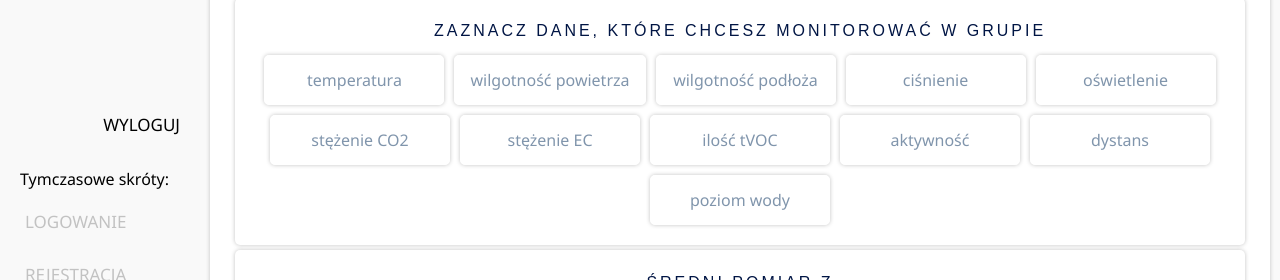
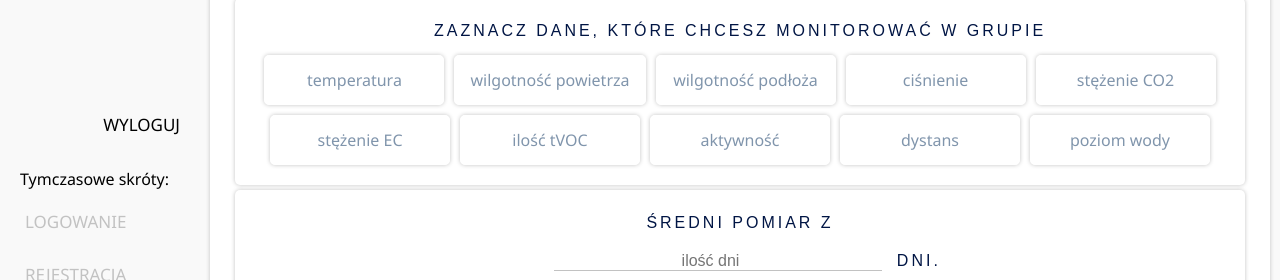
Before and after one commit to elenerandarill/iot-app-front, a React (Create React App) app: page /add/groups-of-sensors in a window 1280 px wide. Shown: the part 428-708 px from the top of the page. Built offline with nearby package versions, Linux system fonts and the light colour scheme.

Commit message:
Reevaluating of code. Displaying choices for edit view.

```diff
--- a/src/App.js
+++ b/src/App.js
@@ -15,6 +15,8 @@ import TeamMemberDetails from "./components/views/teamMemberDetails";
 import Test from "./components/views/test";
 import AddGroupOfSensors from "./components/views/addGroupOfSensors";
 import EditAssigned from "./components/editAssigned";
+import EditSensor from "./components/views/editSensor";
+import EditGroupOfSensors from "./components/views/editGroupOfSensors";
 // import PopAlerts from "./components/PopAlerts";
 // import {Notifications} from "react-push-notification";
 
@@ -32,11 +34,11 @@ function App() {
                         <Route path="/alerts" component={Alerts}/>
                         <Route path="/sensors" exact component={Sensors}/>
                         <Route path="/sensors/:id" exact component={SensorDetails}/>
-                        <Route path="/sensors/:id/edit" exact component={EditAssigned}/>
+                        <Route path="/sensors/:id/edit" exact component={EditSensor}/>
                         <Route path="/groups-of-sensors/" exact component={GroupsOfSensors}/>
                         <Route path="/add/groups-of-sensors" exact component={AddGroupOfSensors}/>
                         <Route path="/groups-of-sensors/:id" exact component={GroupDetails}/>
-                        <Route path="/groups-of-sensors/:id/edit" exact component={EditAssigned}/>
+                        <Route path="/groups-of-sensors/:id/edit" exact component={EditGroupOfSensors}/>
                         <Route path="/team" exact component={Team}/>
                         <Route path="/team/:id" component={TeamMemberDetails}/>
                         <Route path="/contact" component={Contact}/>
--- a/src/FakeBackend/getGroupsOfSensors.js
+++ b/src/FakeBackend/getGroupsOfSensors.js
@@ -34,6 +34,9 @@ const getGroupsOfSensors = [
         measurements: { avTemp: 18, avHumid: 45, avWind: 15},
         notes: "tu będzie jakaś ważna notatka"
     },
-]
+].map(groupOfSensors => {
+    groupOfSensors.getDisplayName = () => groupOfSensors.name
+    return groupOfSensors
+})
 
 export default getGroupsOfSensors;
--- a/src/FakeBackend/getSensors.js
+++ b/src/FakeBackend/getSensors.js
@@ -142,6 +142,9 @@ const getSensors = [
         GPS: [20.5684, 28.1284],
         notes: "jakas tam notatka"
     },
-]
+].map(sensor => {
+    sensor.getDisplayName = () => sensor.name.trim() === "" ? sensor.sn : sensor.name
+    return sensor
+})
 
 export default getSensors;
--- /dev/null
+++ b/src/FakeFrontend/getGroupMeasurements.js
@@ -0,0 +1,47 @@
+const fakeMeasurements = [
+    {
+        id: "1",
+        name: "temperatura",
+    },
+    {
+        id: "2",
+        name: "wilgotność powietrza",
+    },
+    {
+        id: "3",
+        name: "wilgotność podłoża",
+    },
+    {
+        id: "4",
+        name: "ciśnienie",
+    },
+    {
+        id: "5",
+        name: "stężenie CO2",
+    },
+    {
+        id: "6",
+        name: "stężenie EC",
+    },
+    {
+        id: "7",
+        name: "ilość tVOC",
+    },
+    {
+        id: "8",
+        name: "aktywność",
+    },
+    {
+        id: "9",
+        name: "dystans",
+    },
+    {
+        id: "10",
+        name: "poziom wody",
+    },
+].map(measurement => {
+    measurement.getDisplayName = () => measurement.name
+    return measurement
+})
+
+export default fakeMeasurements;
--- /dev/null
+++ b/src/components/displayChoices.js
@@ -0,0 +1,30 @@
+import { useState } from "react";
+
+const DisplayChoices = ({ availableChoices }) => {
+    let [selected, setSelected] = useState([]);
+
+    const toggleChoices = (choice) => {
+        console.log("list: ", selected)
+        selected.includes(choice)
+            ? selected = selected.filter(ch => ch !== choice)
+            : selected.push(choice)
+        setSelected([...selected])
+        console.log("list: ", selected)
+    }
+
+    return (
+        <div className="object-container">
+            {availableChoices.map(choice =>
+                <div
+                    key={choice.id}
+                    className={`object-choices shadow ${selected.includes(choice) ? " choice-active" : ""}`}
+                    onClick={() => toggleChoices(choice)}
+                >
+                    {choice.getDisplayName()}
+                </div>
+            )}
+        </div>
+    );
+};
+
+export default DisplayChoices;
--- a/src/components/editAssigned.js
+++ b/src/components/editAssigned.js
@@ -1,27 +1,13 @@
 import {Link} from "react-router-dom";
-import { useState } from "react";
 import ButtonFunc from "./buttonFunc";
-import getGroupsOfSensors from "../FakeBackend/getGroupsOfSensors";
-import getSensors from "../FakeBackend/getSensors";
+import DisplayChoices from "./displayChoices";
 
-const EditAssigned = (props) => {
-    let [choices, setChoices] = useState([]);
-
-    const pathElems = props.location.pathname.split("/");
-
-    const fromView = pathElems[1]
-
-    const typeOfEdit = fromView === "groups-of-sensors" ? "czujników grupy" : "grup czujnika"
-
-    const iterableList = fromView === "groups-of-sensors" ? getGroupsOfSensors : getSensors
-
-    const id = pathElems[2]
-
-    const object = fromView === "groups-of-sensors"
-        ? getGroupsOfSensors.filter(g => g.id === id)[0]
-        : getSensors.filter(s => s.id === id)[0]
-
-    console.log("object: ", object)
+/**
+ * @param type --> sensors-in
+ * @returns {JSX.Element}
+ * @constructor
+ */
+const EditAssigned = ({headline, linkTo, object, availableChoices}) => {
 
     return (
         <div className="main">
@@ -29,7 +15,7 @@ const EditAssigned = (props) => {
                 <Link to="/groups-of-sensors">
                     <ButtonFunc
                         text={"powrót do grupy"}
-                        link={`/groups-of-sensors/${object.id}`}
+                        link={`/${linkTo}/${object.id}`}
                     />
                 </Link>
                 <ButtonFunc text={"usuń tę grupę"}/>
@@ -38,7 +24,7 @@ const EditAssigned = (props) => {
             <div className="content-3x">
                 <div className="content-srodek">
                     <div className="headline-color">
-                        edycja {typeOfEdit}
+                        edycja {headline}
                     </div>
 
                     <div className="shadow no-contact centered txt-center">
@@ -46,16 +32,7 @@ const EditAssigned = (props) => {
                             Zaznacz czujniki, które chcesz monitorować w grupie
                         </div>
                         <div className="object-container">
-
-                            {/*{iterableList.map(i =>*/}
-                            {/*    <div*/}
-                            {/*        key={i.id}*/}
-                            {/*        className={`object-choices shadow ${choices.includes(i) ? " choice-active" : ""}`}*/}
-                            {/*        onClick={() => toggleChoices(i)}*/}
-                            {/*    >*/}
-                            {/*        {i}*/}
-                            {/*    </div>*/}
-                            {/*)}*/}
+                            <DisplayChoices availableChoices={availableChoices} />
                         </div>
                     </div>
                 </div>
--- a/src/components/views/addGroupOfSensors.js
+++ b/src/components/views/addGroupOfSensors.js
@@ -1,35 +1,20 @@
 import ButtonFunc from "../buttonFunc";
 import {Link} from "react-router-dom";
 import { useState } from "react";
+import DisplayChoices from "../displayChoices";
+import fakeMeasurements from "../../FakeFrontend/getGroupMeasurements";
 
 
 const AddGroupOfSensors = () => {
     const [gname, setGname] = useState("");
     const [gnotes, setGnotes] = useState("");
     const [gperiod, setGperiod] = useState("");
-    let [choices, setChoices] = useState([]);
-
-    // let chosenMeasurements = [];
-
-    const measurements = [
-        "temperatura", "wilgotność powietrza", "wilgotność podłoża",
-        "ciśnienie", "oświetlenie", "stężenie CO2", "stężenie EC",
-        "ilość tVOC", "aktywność", "dystans", "poziom wody"
-    ];
 
     const onSubmit = (e) => {
+        // trzeba bedzie zalaczyc liste choices przed wyslaniem!
         e.preventDefault();
     }
 
-    const toggleChoices = (m) => {
-        console.log("list: ", choices)
-        choices.includes(m)
-            ? choices = choices.filter(choice => choice !== m)
-            : choices.push(m)
-        setChoices([...choices])
-
-        console.log("list: ", choices)
-    }
 
     return(
         <div className="main">
@@ -76,19 +61,9 @@ const AddGroupOfSensors = () => {
                             <div className="head-txt">
                                 Zaznacz dane, które chcesz monitorować w grupie
                             </div>
-                                <div className="object-container">
 
-                                    {measurements.map(m =>
-                                        <div
-                                            key={m.toString()}
-                                            className={`object-choices shadow ${choices.includes(m) ? " choice-active" : ""}`}
-                                            onClick={() => toggleChoices(m)}
-                                        >
-                                            {m}
-                                        </div>
+                            <DisplayChoices availableChoices={fakeMeasurements} />
 
-                                        )}
-                                </div>
                         </div>
 
                         <div className="shadow no-contact centered pad-bot-15px">
--- /dev/null
+++ b/src/components/views/editGroupOfSensors.js
@@ -0,0 +1,16 @@
+import getSensors from "../../FakeBackend/getSensors";
+import getGroupsOfSensors from "../../FakeBackend/getGroupsOfSensors";
+import EditAssigned from "../editAssigned";
+
+const EditGroupOfSensors = (props) => {
+
+    const id = props.match.params.id;
+    const group = getGroupsOfSensors.filter(g => g.id === id)[0];
+
+    return (
+        <EditAssigned headline={"czujników grupy"} linkTo={"groups-of-sensors"}
+                      object={group} availableChoices={getSensors}/>
+    )
+}
+
+export default EditGroupOfSensors;
--- /dev/null
+++ b/src/components/views/editSensor.js
@@ -0,0 +1,16 @@
+import getSensors from "../../FakeBackend/getSensors";
+import getGroupsOfSensors from "../../FakeBackend/getGroupsOfSensors";
+import EditAssigned from "../editAssigned";
+
+const EditSensor = (props) => {
+
+    const id = props.match.params.id;
+    const sensor = getSensors.filter(s => s.id === id)[0];
+
+    return (
+        <EditAssigned headline={"grup czujnika"} linkTo={"sensors"}
+                      object={sensor} availableChoices={getGroupsOfSensors}/>
+    )
+}
+
+export default EditSensor;
```
Also changed, not shown: src/components/buttonFunc.js (+5 -5 lines).
